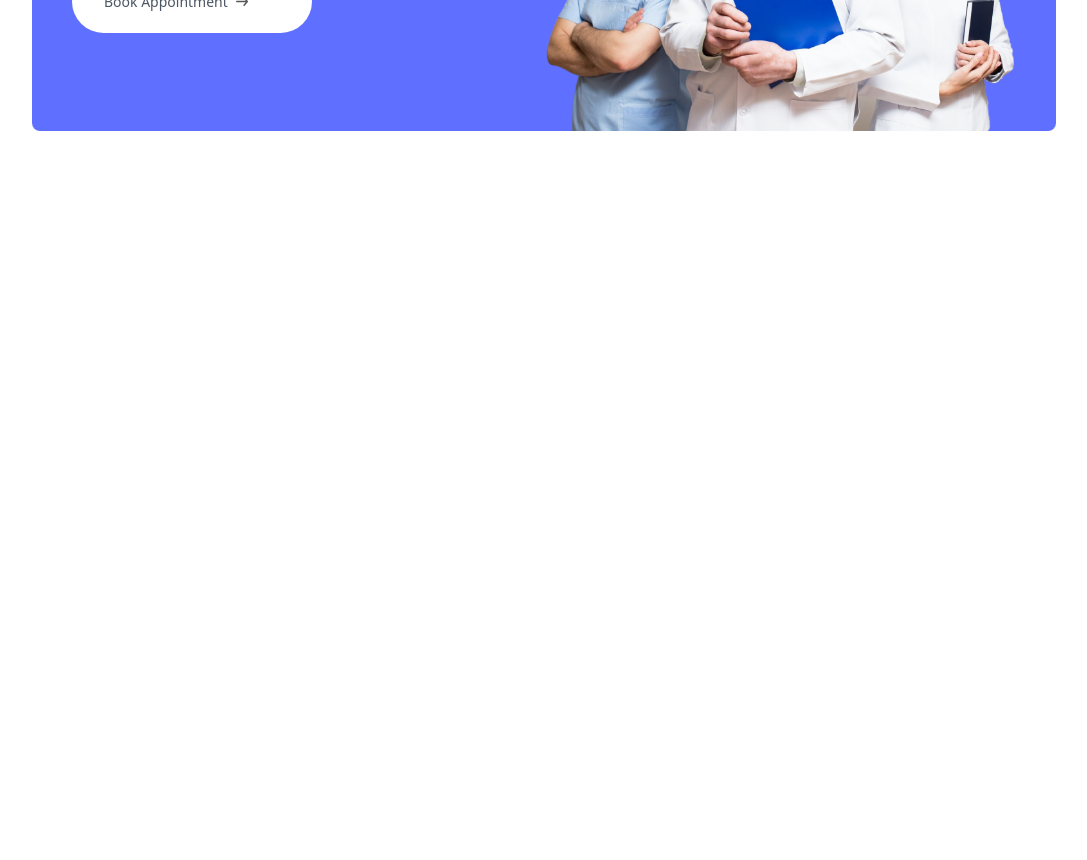
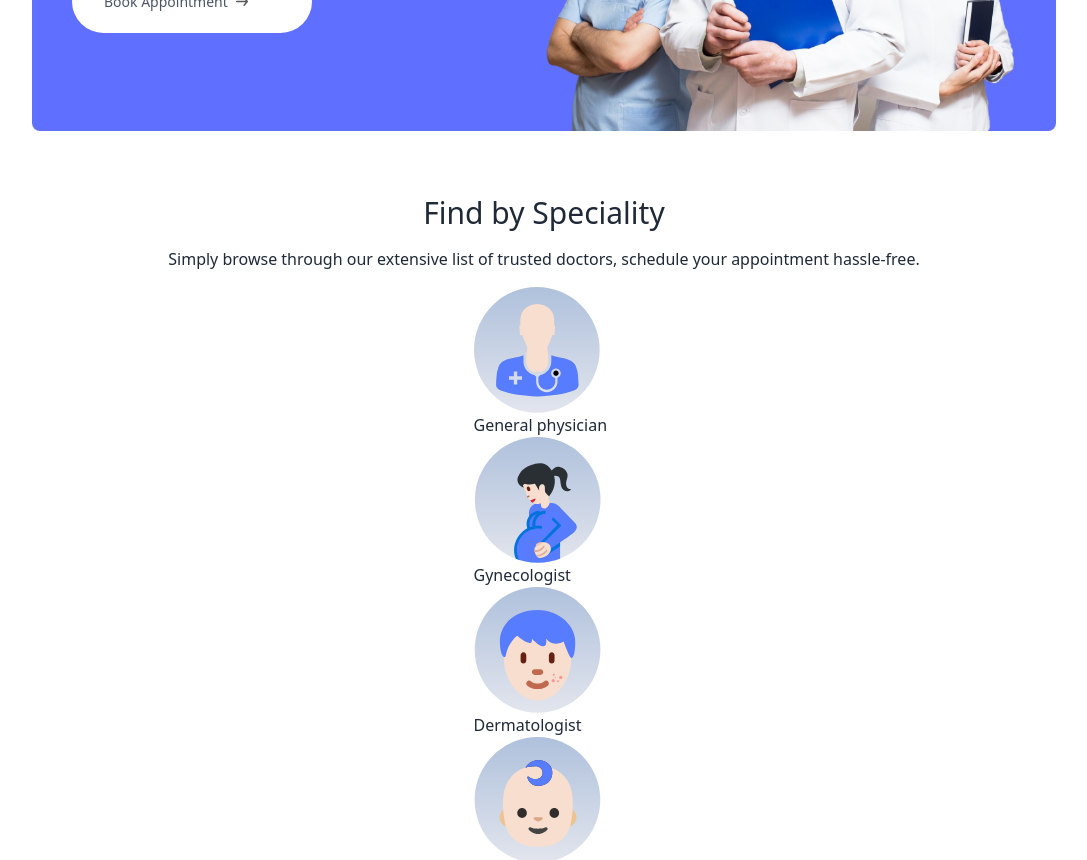
Before and after one commit to makwanaavi/Priscripto, a React (Vite) app: page / in a window 1280 px wide. Shown: the part 520-1380 px from the top of the page, without its empty margins (96-1183 px from the left). Before the commit the page ends 800 px from the top, so only its background shows below. Built offline with nearby package versions, Linux system fonts and the light colour scheme.

Commit message:
#update add SpecialityMenu

```diff
--- a/src/components/Header.jsx
+++ b/src/components/Header.jsx
@@ -18,7 +18,7 @@ const Header = () => {
           </p>
         </div>
         <a
-          href=""
+          href="Speciality"
           className="flex w-[240px] h-[63px] items-center gap-2 bg-white px-8 py-3 rounded-full text-gray-600 text-sm m-auto md:m-0 hover:scale-105 transition-all duration-300 "
         >
           Book Appointment
--- /dev/null
+++ b/src/components/SpecialityMenu.jsx
@@ -0,0 +1,22 @@
+import React from 'react'
+import { assets, specialityData } from '../assets/assets'
+import { Link } from 'react-router-dom'
+
+const SpecialityMenu = () => {
+  return (
+    <div id='Speciality' className='flex flex-col items-center gap-4 py-16 text-gray-800'>
+        <h1 className='text-3xl font-medium '>Find by Speciality </h1>
+        <p>Simply browse through our extensive list of trusted doctors, schedule your appointment hassle-free.</p>
+        <div>
+            {specialityData.map((item, index) => (
+                <Link key={index} to={`.doctors/${item.speciality}`}>
+                    <img src={item.image} alt="" />
+                    <p>{item.speciality}</p>
+                </Link>
+            )) }
+        </div>
+    </div>
+  )
+}
+
+export default SpecialityMenu
--- a/src/pages/Home.jsx
+++ b/src/pages/Home.jsx
@@ -1,10 +1,12 @@
 import React from "react";
 import Header from "../components/Header";
+import SpecialityMenu from "../components/SpecialityMenu";
 
 const Home = () => {
   return (
     <div>
     <Header/>
+    <SpecialityMenu/>
     </div>
   );
 };
```
